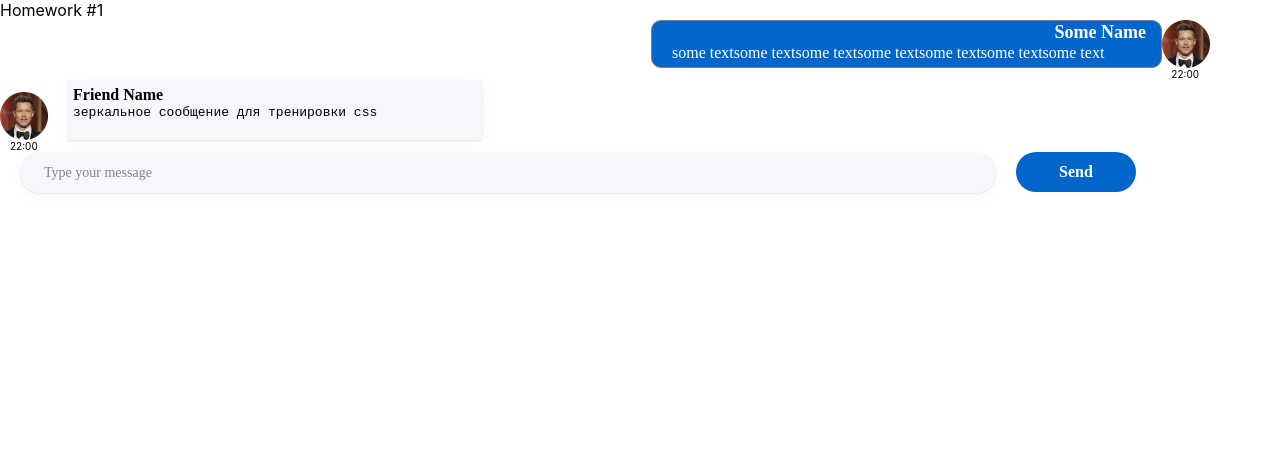
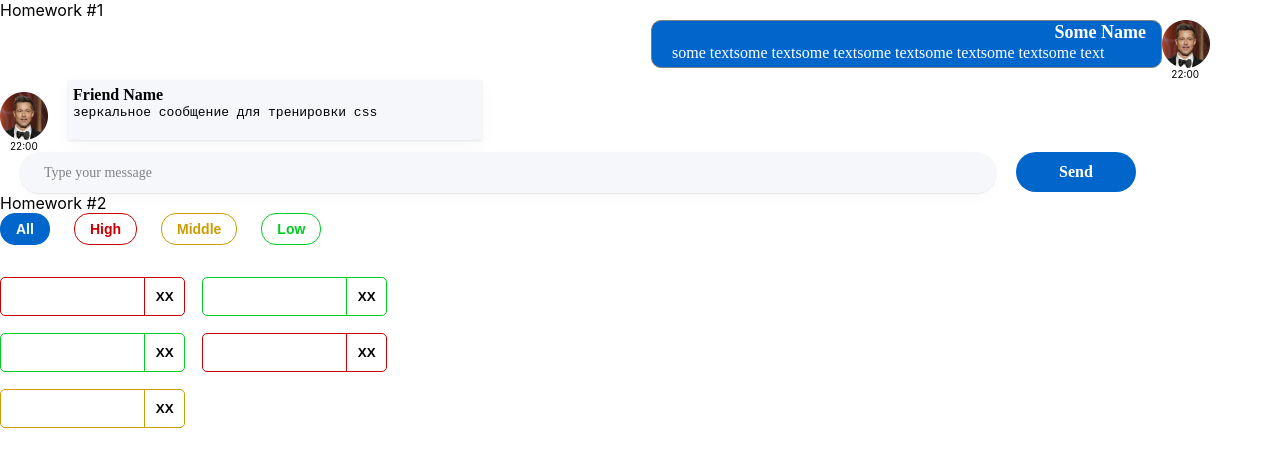
Before and after one commit to SergeyOstroukh/homework1, a React (Create React App) app: page / in a window 1280 px wide. Shown: the top 466 px of the page. Built offline with nearby package versions, Linux system fonts and the light colour scheme.

Commit message:
homework 2

```diff
--- a/package.json
+++ b/package.json
@@ -1,6 +1,6 @@
 {
   "name": "hws2",
-  "homepage": "https://github.com/SergeyOstroukh/homework1",
+  "homepage": "https://SergeyOstroukh.github.io/homework1",
   "version": "0.1.0",
   "private": true,
   "dependencies": {
@@ -16,7 +16,7 @@
     "@types/react-dom": "18.0.6",
     "@types/uuid": "8.3.4",
     "axios": "0.27.2",
-    "gh-pages": "4.0.0",
+    "gh-pages": "^5.0.0",
     "react": "18.2.0",
     "react-dom": "18.2.0",
     "react-redux": "8.0.4",
--- a/src/s1-main/App.tsx
+++ b/src/s1-main/App.tsx
@@ -1,13 +1,14 @@
 import React from 'react'
 import s from './App.module.css'
 import HW1 from '../s2-homeworks/hw01/HW1'
+import HW2 from "../s2-homeworks/hw02/HW2";
 
 function App() {
     return (
         <div className={s.App}>
             <HW1/>
             {/*раскомментировать по ходу выполнения*/}
-            {/*<HW2/>*/}
+            <HW2/>
             {/*<HW3/>*/}
             {/*<HW4/>*/}
 
--- a/src/s2-homeworks/hw02/HW2.tsx
+++ b/src/s2-homeworks/hw02/HW2.tsx
@@ -3,8 +3,8 @@ import Affairs from './affairs/Affairs'
 import s2 from '../../s1-main/App.module.css'
 
 /*
-* 1 - описать типы AffairPriorityType, AffairType
-* 2 - указать нужный тип для defaultAffairs
+* 1 - описать типы AffairPriorityType, AffairType  +
+* 2 - указать нужный тип для defaultAffairs   +
 * 3 - дописать типы и логику функции filterAffairs и проверить её тестами
 * 4 - выполнить пункт 3 для функции deleteAffair
 * 5 - указать нужный тип в useState с affairs
@@ -17,16 +17,18 @@ import s2 from '../../s1-main/App.module.css'
 * */
 
 // types
-export type AffairPriorityType = any // need to fix any
+export type AffairPriorityType = string// need to fix any
+
+
 export type AffairType = {
-    _id: any // need to fix any
-    name: any // need to fix any
+    _id: number // need to fix any
+    name: string // need to fix any
     priority: AffairPriorityType
 }
 export type FilterType = 'all' | AffairPriorityType
 
 // constants
-const defaultAffairs: any = [ // need to fix any
+const defaultAffairs = [ // need to fix any
     {_id: 1, name: 'React', priority: 'high'}, // студенты могут изменить содержимое name и количество элементов в массиве, ...priority не менять!
     {_id: 2, name: 'anime', priority: 'low'},
     {_id: 3, name: 'games', priority: 'low'},
@@ -35,23 +37,31 @@ const defaultAffairs: any = [ // need to fix any
 ]
 
 // pure helper functions
-export const filterAffairs = (affairs: any, filter: any): any => { // need to fix any
+export let filterAffairs = (affairs: AffairType[], filter: string): AffairType[] => { // need to fix any
+    debugger
+    if (filter !== 'all') {
+        return affairs.filter((t: AffairType) => t.priority === filter)
+    } else {
+        return affairs
+    }
+}
+export const deleteAffair = (affairs: AffairType[], _id: number): AffairType[] => { // need to fix any
 
-
-    return affairs // need to fix
-}
-export const deleteAffair = (affairs: any, _id: any): any => { // need to fix any
-
-    return affairs // need to fix
+    return affairs.filter(t => t._id !== _id) // need to fix
 }
 
 function HW2() {
-    const [affairs, setAffairs] = useState<any>(defaultAffairs) // need to fix any
+    const [affairs, setAffairs] = useState<AffairType[]>(defaultAffairs) // need to fix any
+
     const [filter, setFilter] = useState<FilterType>('all')
 
-    const filteredAffairs = filterAffairs(affairs, filter)
-    const deleteAffairCallback = (_id: any) => { // need to fix any
-        // need to fix
+
+    const filteredAffairs = filterAffairs(affairs, filter) //
+    const deleteAffairCallback = (_id: number) => { // need to fix any
+        const arr = deleteAffair(affairs, _id)
+        setAffairs(arr)
+
+        // setAffairs(deleteAffair(affairs, _id))           // need to fix
     }
 
     return (
--- a/src/s2-homeworks/hw02/affairs/Affairs.tsx
+++ b/src/s2-homeworks/hw02/affairs/Affairs.tsx
@@ -4,24 +4,30 @@ import {AffairType, FilterType} from '../HW2'
 import s from './Affairs.module.css'
 
 type AffairsPropsType = {
-    data: any // need to fix any
-    setFilter: any
-    deleteAffairCallback: any
+    data:AffairType[]// need to fix any
+    setFilter: (filter:FilterType)=>void
+    deleteAffairCallback:(_id: number)=>void
     filter: FilterType
 }
 
 function Affairs(props: AffairsPropsType) {
     const setAll = () => {
-        // need to fix
+          props.setFilter('all')  // need to fix
     }
     const setHigh = () => {
-        // need to fix
+       {
+           return cnHigh
+       } // need to fix
     }
     const setMiddle = () => {
-        // need to fix
+        {
+            return cnMiddle
+        }// need to fix
     }
     const setLow = () => {
-        // need to fix
+        {
+            return cnLow
+        }// need to fix
     }
 
     const cnAll = s.button + ' ' + s.all + (props.filter === 'all' ? ' ' + s.active : '')
@@ -40,34 +46,10 @@ function Affairs(props: AffairsPropsType) {
     return (
         <div>
             <div className={s.buttonContainer}>
-                <button
-                    id={'hw2-button-all'}
-                    onClick={setAll}
-                    className={cnAll}
-                >
-                    All
-                </button>
-                <button
-                    id={'hw2-button-high'}
-                    onClick={setHigh}
-                    className={cnHigh}
-                >
-                    High
-                </button>
-                <button
-                    id={'hw2-button-middle'}
-                    onClick={setMiddle}
-                    className={cnMiddle}
-                >
-                    Middle
-                </button>
-                <button
-                    id={'hw2-button-low'}
-                    onClick={setLow}
-                    className={cnLow}
-                >
-                    Low
-                </button>
+                <button id={'hw2-button-all'} onClick={setAll} className={cnAll}>All</button>
+                <button id={'hw2-button-high'} onClick={setHigh} className={cnHigh}>High</button>
+                <button id={'hw2-button-middle'} onClick={setMiddle} className={cnMiddle}>Middle</button>
+                <button id={'hw2-button-low'} onClick={setLow} className={cnLow}>Low</button>
             </div>
             <div className={s.affairs}>{mappedAffairs}</div>
         </div>
--- a/src/s2-homeworks/hw02/affairs/affair/Affair.tsx
+++ b/src/s2-homeworks/hw02/affairs/affair/Affair.tsx
@@ -6,12 +6,13 @@ import s2 from '../Affairs.module.css'
 type AffairPropsType = {
     // key не нужно типизировать
     affair: AffairType
-    deleteAffairCallback: any // need to fix any
+    deleteAffairCallback: (_id: number)=>void // need to fix any
 }
+
 
 function Affair(props: AffairPropsType) {
     const deleteCallback = () => {
-        // need to fix
+     props.deleteAffairCallback(props.affair._id)   // need to fix
     }
 
     const nameClass = s.name + ' ' + s2[props.affair.priority]
@@ -35,11 +36,12 @@ function Affair(props: AffairPropsType) {
             <button
                 id={'hw2-button-delete-' + props.affair._id}
                 className={buttonClass}
+                onClick={deleteCallback}
                 // need to fix
 
             >
                 {/*текст кнопки могут изменить студенты*/}
-                X
+                XX
                 {/**/}
             </button>
         </div>
```
Also changed, not shown: 1 other file (tests, documents, lock files or other folders).
